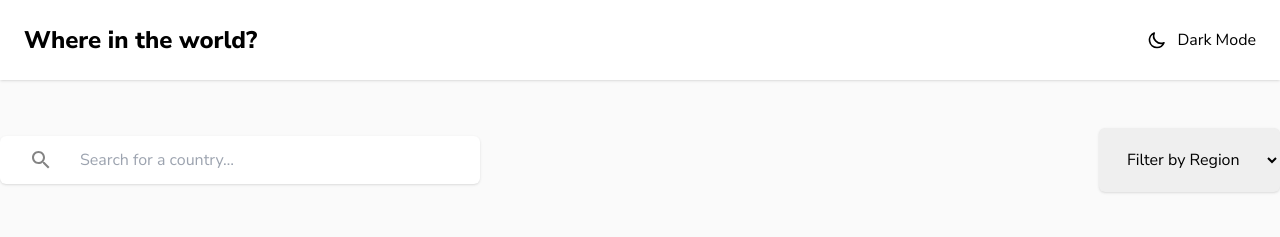
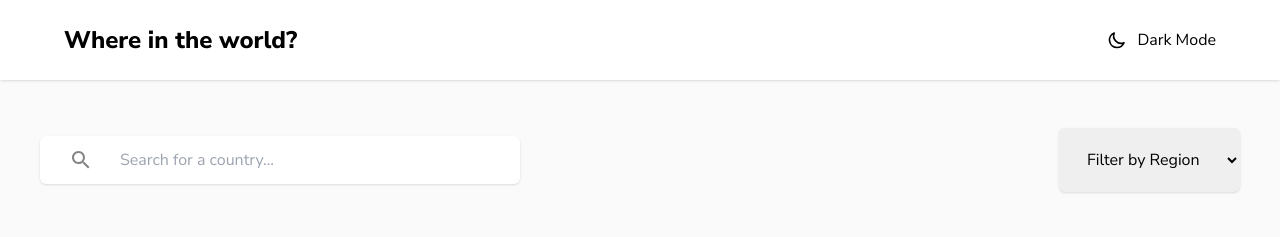
Before and after one commit to xiwang-00/6-dars, a website: page src/index.html in a window 1280 px wide. Shown: the top 237 px of the page. Drawn offline with Linux system fonts and the light colour scheme.

Commit message:
fixed container bag

```diff
--- a/src/index.html
+++ b/src/index.html
@@ -10,7 +10,7 @@
 	<body>
 		<div class="bg-body font-nunito dark:bg-bodyDark dark:text-white">
 			<header class="bg-white p-6 shadow dark:bg-otherDark dark:text-white">
-				<div class="container mx-auto">
+				<div class="container mx-auto px-10">
 					<div class="flex justify-between items-center">
 						<h1 class="font-extrabold text-sm sm:text-lg md:text-2xl">
 							Where in the world?
@@ -47,7 +47,7 @@
 			</header>
 			<main>
 				<section class="py-12">
-					<div class="container mx-auto">
+					<div class="container mx-auto px-10">
 						<form
 							class="px-6 md:p-0"
 							action="https://echo.htmlacademy.ru"
@@ -93,7 +93,7 @@
 					</div>
 				</section>
 				<section class="pb-10">
-					<div class="container mx-auto">
+					<div class="container mx-auto px-10">
 						<div
 							class="grid gap-10 px-14 sm:grid-cols-2 md:grid-cols-3 lg:grid-cols-4 md:gap-20 md:p-0"
 						>
```
Also changed, not shown: src/main.css.
